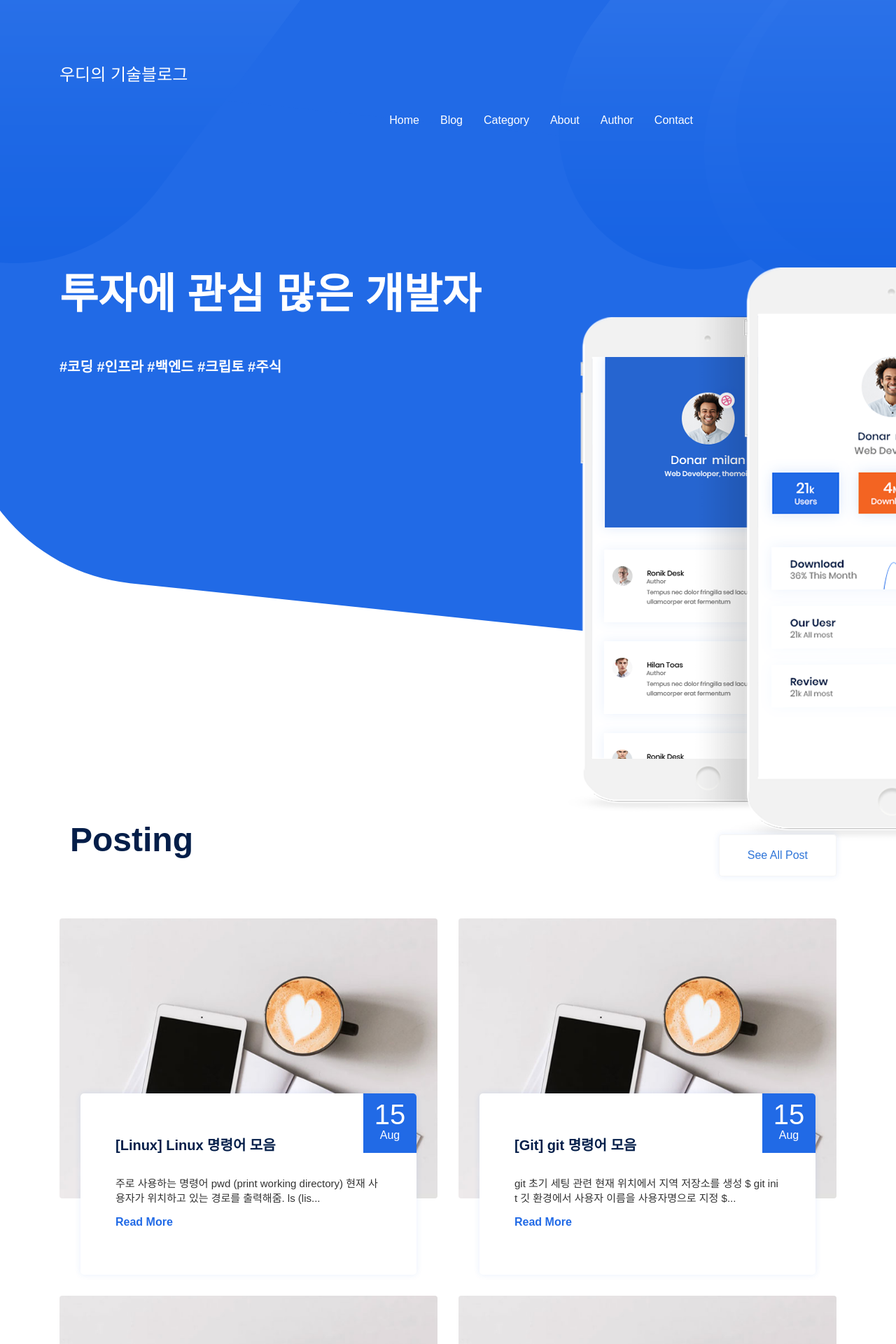
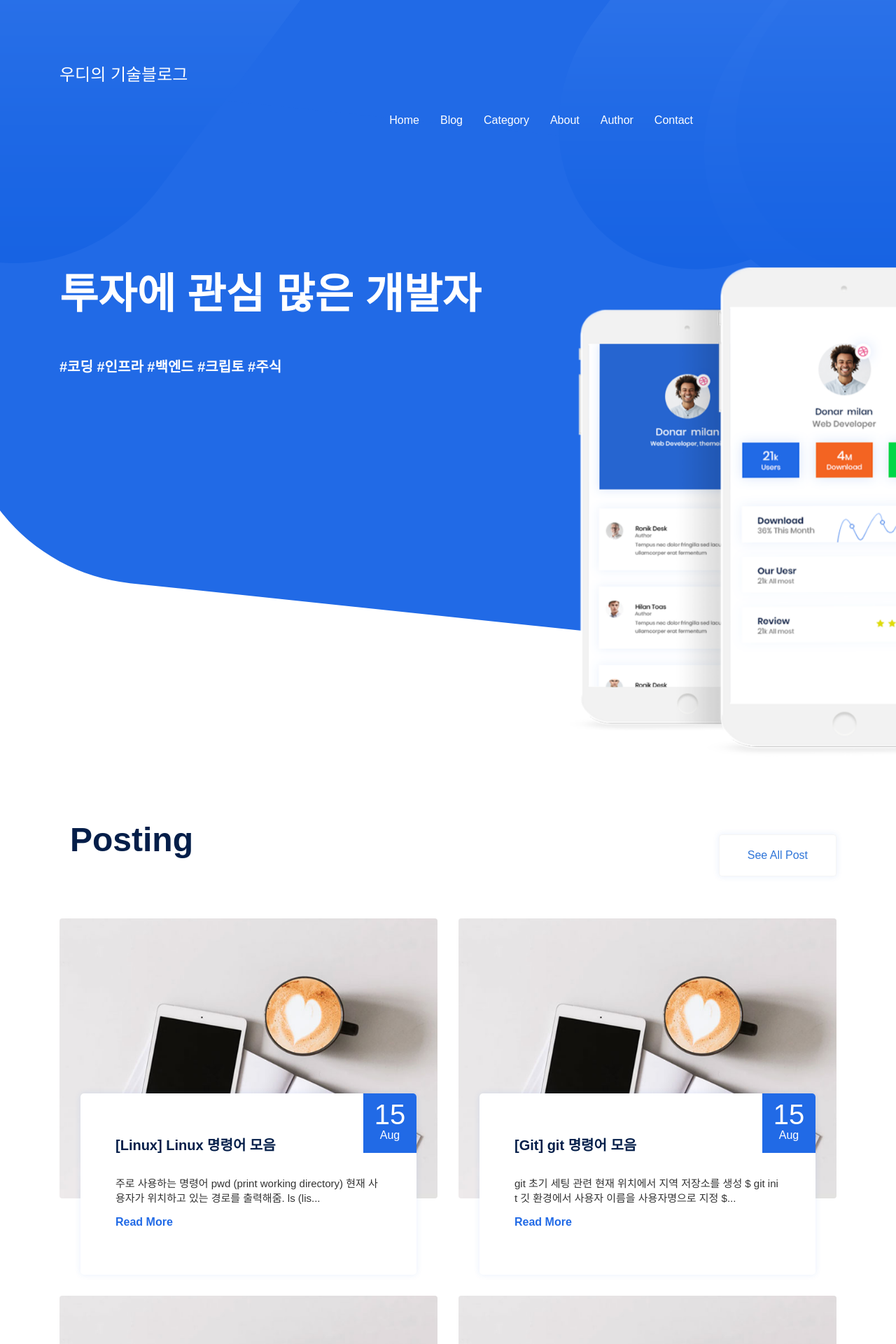
Before and after one commit to yuuisang/yuuisang.github.io, a Jekyll site: the page built from index.html, in a window 1280 px wide. Shown: the top 1920 px of the page at 70% size. Built offline with Jekyll 4.4.1, drawn with Linux system fonts in a browser that asks for light colours; some web fonts are replaced.

Commit message:
theme set

```diff
--- a/_includes/header.html
+++ b/_includes/header.html
@@ -25,7 +25,7 @@
             </div>
             </div>
             <div class="col-md-4">
-            <div class="banner-mockup"><img src="{{site.baseurl}}/assets/images/banner-mockup.png" alt="banner image" /></div>
+            <div class="banner-mockup"><img style="height: 700px" src="{{site.baseurl}}/assets/images/banner-mockup.png" alt="banner image" /></div>
             </div>
         </div>
     </div>
```
